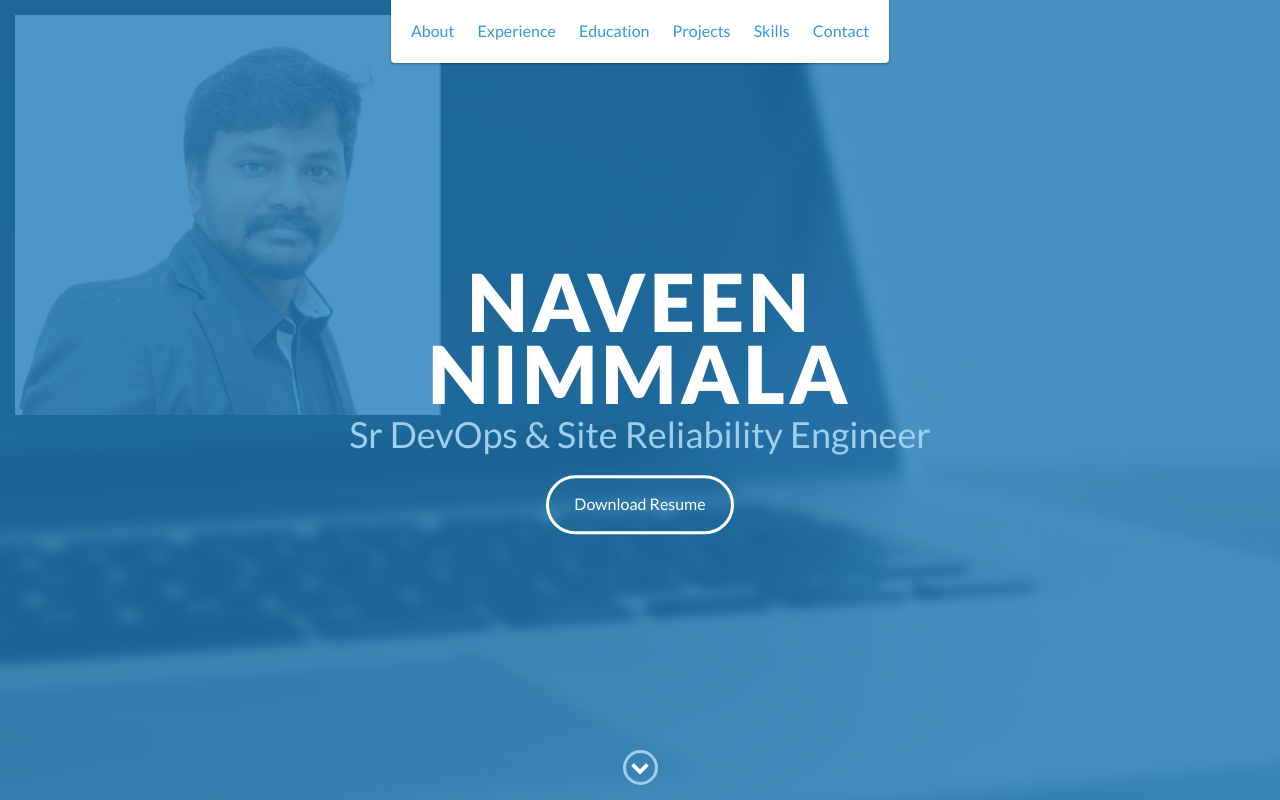
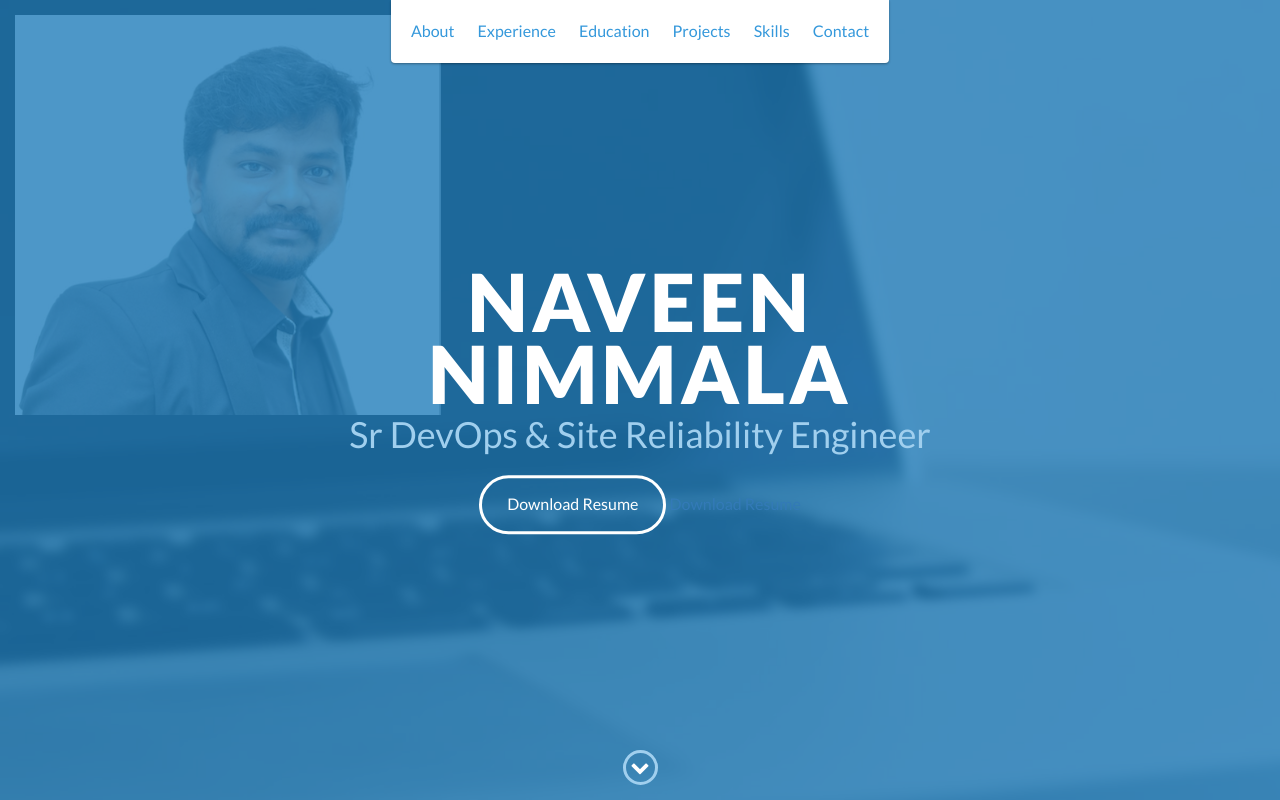
Before and after one commit to Naveen50/myport, a website: page index.html in a window 1280 px wide. Shown: the top 800 px of the page. Drawn offline with nearby package versions, Linux system fonts and the light colour scheme.

Commit message:
add resume

```diff
--- a/index.html
+++ b/index.html
@@ -50,6 +50,7 @@
             <h1>Naveen Nimmala</h1>
             <h2>Sr DevOps & Site Reliability Engineer</h2>
             <a href="images/Naveen_Nimmala_Devops_Resume_EU.pdf" class="btn-rounded-white">Download Resume</a>
+            <a href="images/Naveen_Nimmala_Devops_Resume_EU.pdf" download="Naveen-Nimmala-Resume">Download Resume</a>
         </div>
         <div class="about-model">
         <img src="images/about-model.png" alt="model"/>
```
